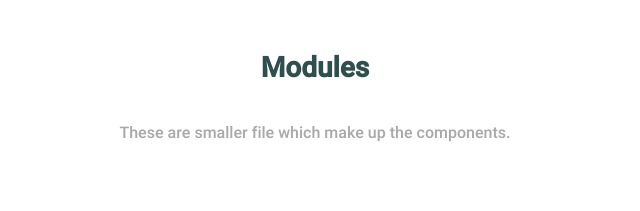
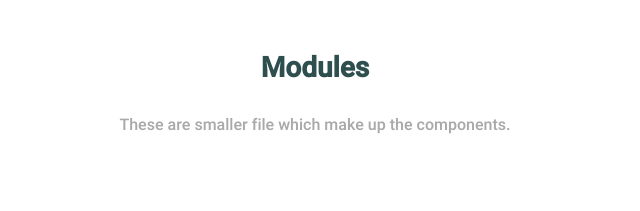
Before and after one commit to aclarke211/vue-tools, a Vue app: page /tools/modules in a window 1280 px wide. Shown: the top 211 px of the page, without its empty margins (325-965 px from the left). Built offline with nearby package versions, Linux system fonts and the light colour scheme.

Commit message:
Reduce padding for description of each tool type.

```diff
--- a/src/views/Tools.vue
+++ b/src/views/Tools.vue
@@ -99,7 +99,7 @@ export default {
       color: darkgrey;
       font-size: 1rem;
       text-align: center;
-      padding: 1rem;
+      padding: .5rem 1rem 1rem;
       margin: 0 1rem 4rem;
     }
 
```
